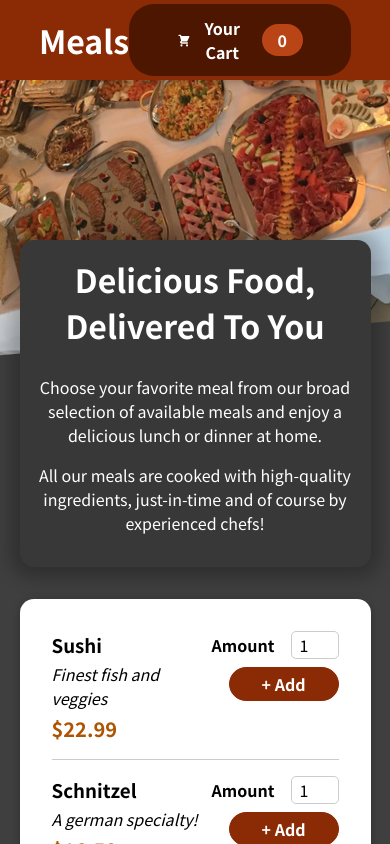
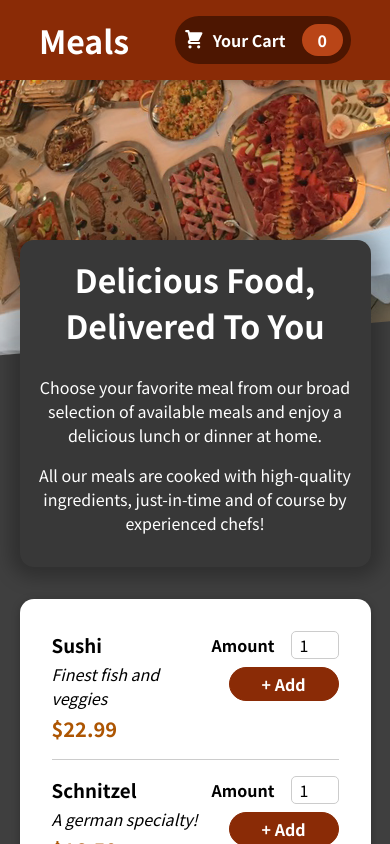
Before and after one commit to Lala-kumar/food-order, a React (Vite) app: page / in a window 390 px wide. Shown: the top 844 px of the page. Built offline with nearby package versions, Linux system fonts and the light colour scheme.

Commit message:
used media queries for mobiles in HeaderButton

```diff
--- a/src/components/Layout/HeaderCartButton.module.css
+++ b/src/components/Layout/HeaderCartButton.module.css
@@ -1,3 +1,4 @@
+
 .button {
   cursor: pointer;
   font: inherit;
@@ -57,3 +58,9 @@
     transform: scale(1);
   }
 }
+
+@media (max-width: 425px) {
+  .button {
+    padding: 0.5rem;
+  }
+}
```
Lines whose indentation alone changed are shown as unchanged.
